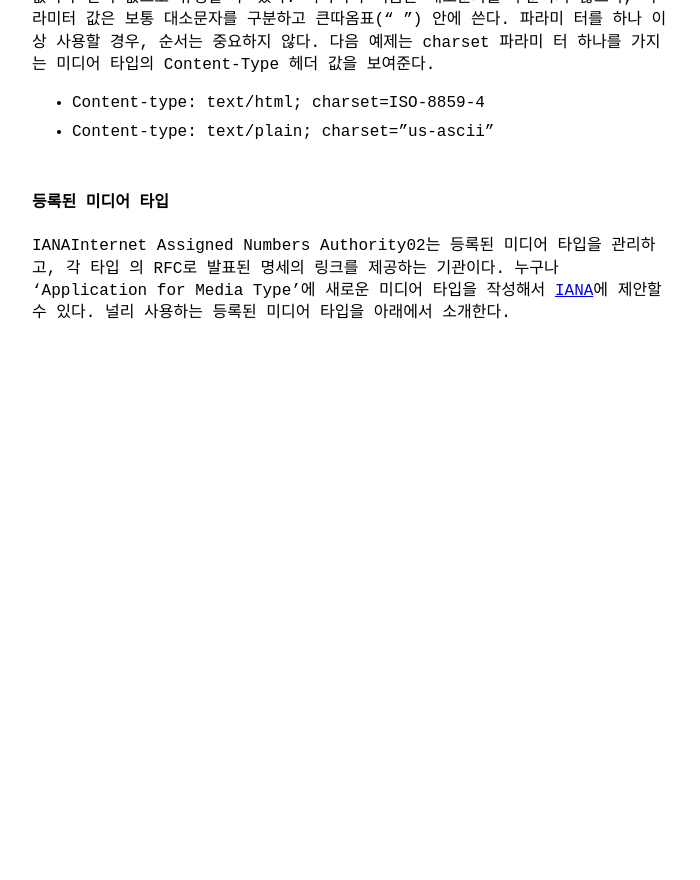
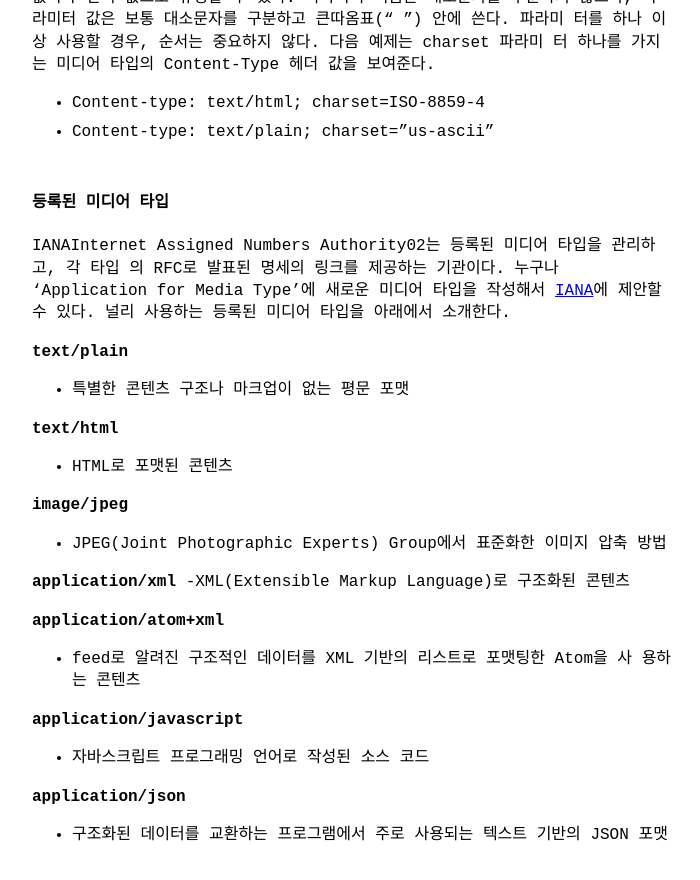
Before and after one commit to khjzzm/khjzzm.github.io, a Jekyll site: the page built from _posts/2023-02-22-Rest-API-Design-Pattern.md, in a window 1280 px wide and 900 px high, scrolled down 14457 px. Shown: the top 880 px of the window, without its empty margins (288-988 px from the left). Built offline with Jekyll 4.4.1, drawn with Linux system fonts in a browser that asks for light colours; before the commit the page ends 14862 px from its top, so only the background shows below that.

Commit message:
미디어 타입 (등록된 미디어 타입)

```diff
--- a/_posts/2023-02-22-Rest-API-Design-Pattern.md
+++ b/_posts/2023-02-22-Rest-API-Design-Pattern.md
@@ -410,3 +410,25 @@ type/subtype 다음에 ‘attribute=value’와 같은 형태로 파라미터를
 IANAInternet Assigned Numbers Authority02는 등록된 미디어 타입을 관리하고, 각 타입
 의 RFC로 발표된 명세의 링크를 제공하는 기관이다. 누구나 ‘Application for Media Type’에
 새로운 미디어 타입을 작성해서 [IANA](http://www.iana.org/cgi-bin/mediatypes.pl)에 제안할 수 있다. 널리 사용하는 등록된 미디어 타입을 아래에서 소개한다.
+
+
+**text/plain**
+- 특별한 콘텐츠 구조나 마크업이 없는 평문 포맷
+
+**text/html**
+- HTML로 포맷된 콘텐츠
+
+**image/jpeg**
+- JPEG(Joint Photographic Experts) Group에서 표준화한 이미지 압축 방법
+
+**application/xml**
+-XML(Extensible Markup Language)로 구조화된 콘텐츠
+
+**application/atom+xml**
+- feed로 알려진 구조적인 데이터를 XML 기반의 리스트로 포맷팅한 Atom을 사 용하는 콘텐츠
+
+**application/javascript**
+- 자바스크립트 프로그래밍 언어로 작성된 소스 코드
+
+**application/json**
+- 구조화된 데이터를 교환하는 프로그램에서 주로 사용되는 텍스트 기반의 JSON 포맷
```
